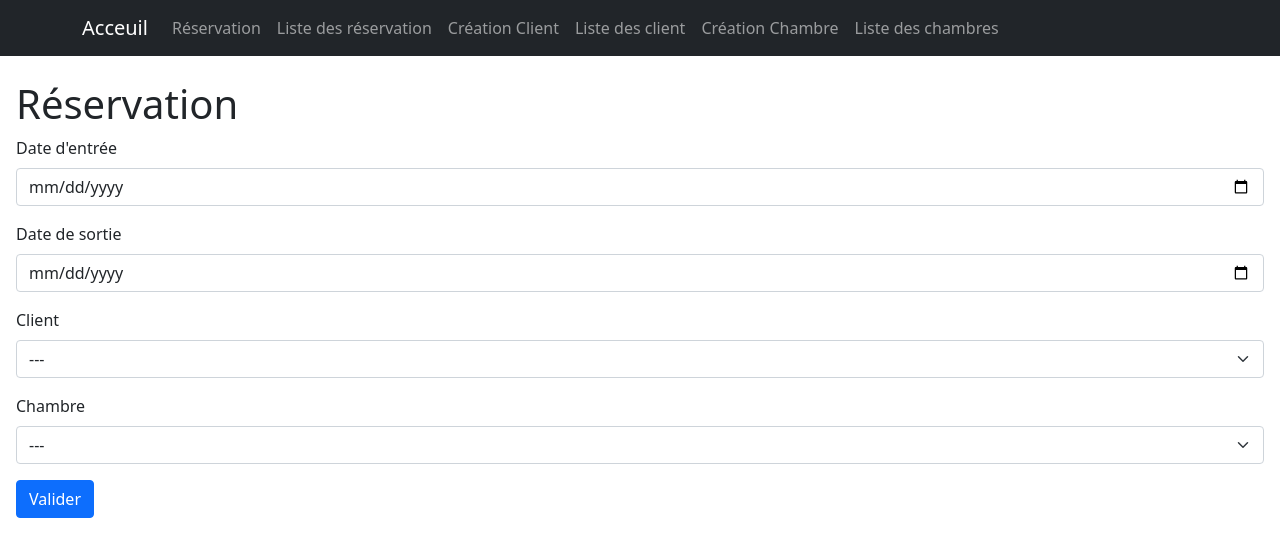
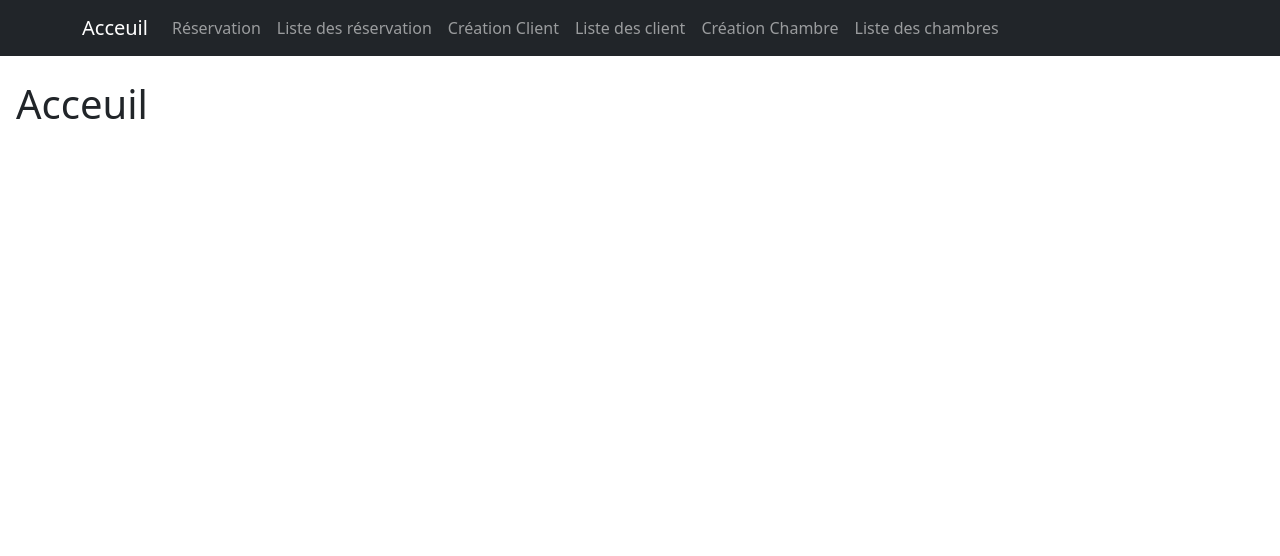
Before and after one commit to tafitahery/hotel-v2, a React (Create React App) app: page / in a window 1280 px wide. Shown: the top 556 px of the page. Built offline with nearby package versions, Linux system fonts and the light colour scheme; data requests are answered from the project's data file.

Commit message:
fix warning

```diff
--- a/package.json
+++ b/package.json
@@ -6,6 +6,7 @@
     "@testing-library/jest-dom": "^5.16.4",
     "@testing-library/react": "^13.3.0",
     "@testing-library/user-event": "^13.5.0",
+    "autoprefixer": "10.4.5",
     "axios": "^0.27.2",
     "bootstrap": "^5.1.3",
     "prop-types": "^15.8.1",
--- a/src/components/Navigation/index.jsx
+++ b/src/components/Navigation/index.jsx
@@ -6,9 +6,11 @@ const Navigation = () => {
   return (
     <Navbar bg="dark" variant="dark">
       <Container>
-        <Navbar.Brand href="#home">Acceuil</Navbar.Brand>
+        <Navbar.Brand as={Link} to="/">
+          Acceuil
+        </Navbar.Brand>
         <Nav className="me-auto">
-          <Nav.Link as={Link} to="/">
+          <Nav.Link as={Link} to="/reservation">
             Réservation
           </Nav.Link>
           <Nav.Link as={Link} to="/listReservations">
--- a/src/index.jsx
+++ b/src/index.jsx
@@ -10,6 +10,7 @@ import ListClients from './pages/ListClients';
 import ListReservations from './pages/ListReservations';
 import ListRooms from './pages/ListRooms';
 import Reservation from './pages/Reservation';
+import Home from './pages/Home';
 
 const root = ReactDOM.createRoot(document.getElementById('root'));
 root.render(
@@ -17,7 +18,8 @@ root.render(
     <BrowserRouter>
       <Navigation />
       <Routes>
-        <Route path="/" element={<Reservation />} />
+        <Route path="/" element={<Home />} />
+        <Route path="/reservation" element={<Reservation />} />
         <Route path="/listReservations" element={<ListReservations />} />
         <Route path="/createClient" element={<CreateClient />} />
         <Route path="/listClients" element={<ListClients />} />
--- a/src/pages/CreateRoom/index.jsx
+++ b/src/pages/CreateRoom/index.jsx
@@ -21,7 +21,7 @@ const CreateRoom = () => {
   };
 
   return (
-    <div className="lt-4 ms-3 me-3">
+    <div className="mt-4 ms-3 me-3">
       <h1>Création d'un chambre</h1>
       <Form onSubmit={(e) => handleSubmit(e)}>
         <Form.Group className="mb-3" controlId="name">
--- /dev/null
+++ b/src/pages/Home/index.jsx
@@ -0,0 +1,11 @@
+import React from 'react';
+
+const Home = () => {
+  return (
+    <div className="mt-4 ms-3 me-3">
+      <h1>Acceuil</h1>
+    </div>
+  );
+};
+
+export default Home;
```
Also changed, not shown: 1 other file (tests, documents, lock files or other folders).
